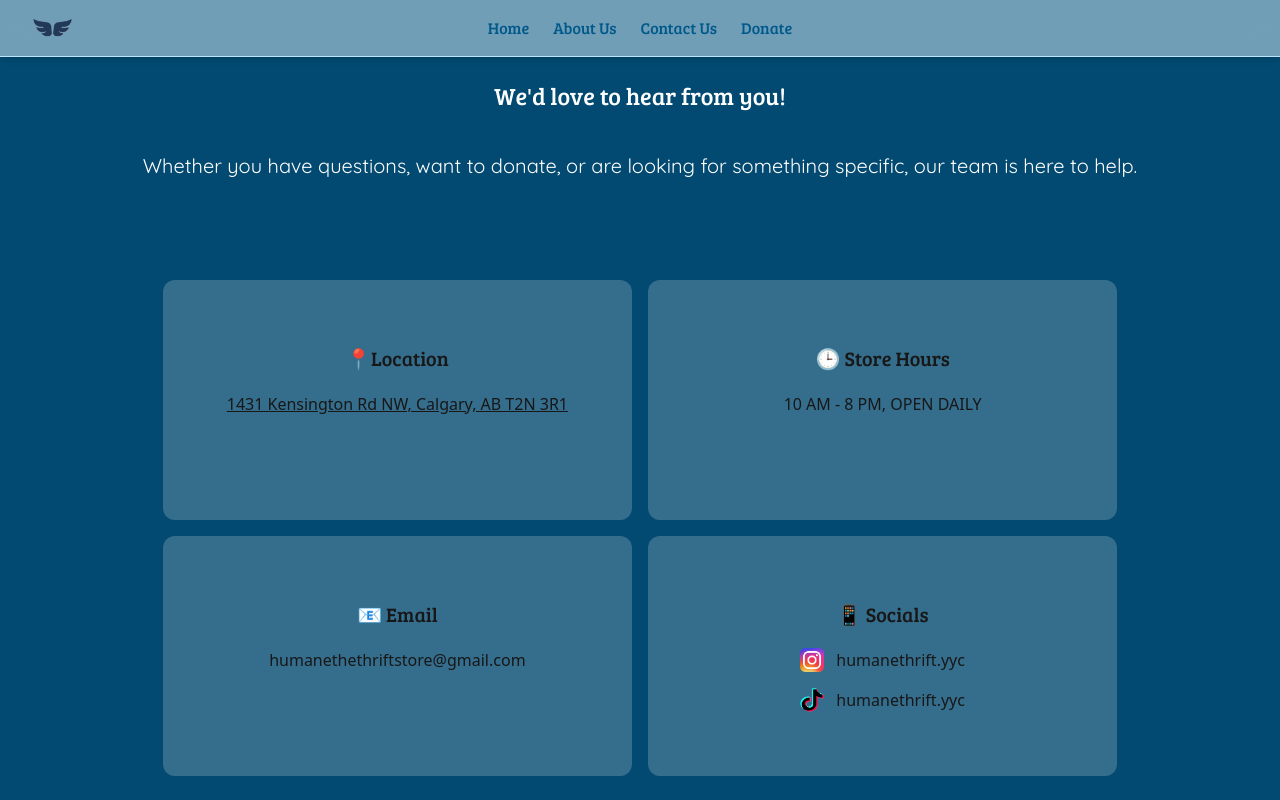
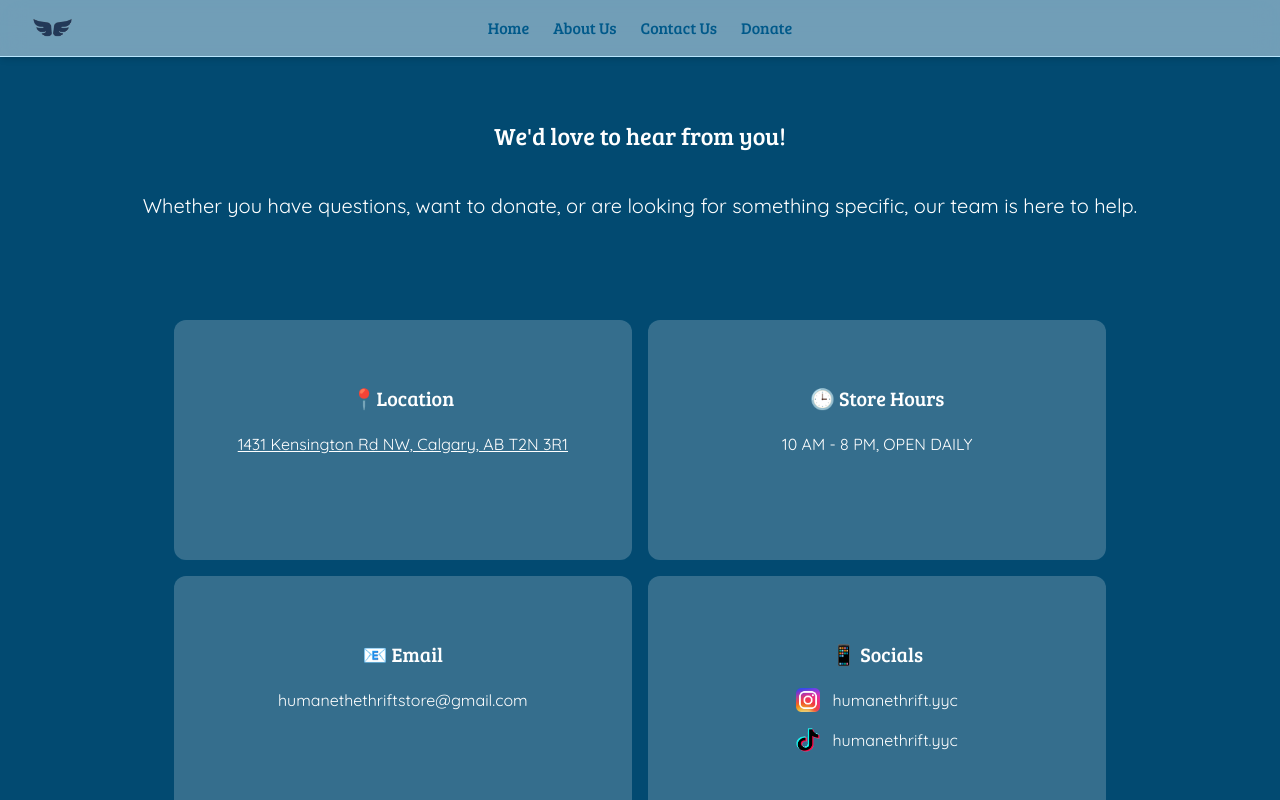
Before and after one commit to Puja304/Humane, a Next.js app: page /contact in a window 1280 px wide. Shown: the top 800 px of the page. Built offline with nearby package versions, Linux system fonts and the light colour scheme; a web font is replaced by a local one.

Commit message:
fix: made small ui changes

```diff
--- a/src/app/about/page.tsx
+++ b/src/app/about/page.tsx
@@ -8,7 +8,7 @@ export default function About() {
     <div className="flex flex-col align-center">
       <Header/>
       <div className={`about-us-block bg-sky-900 mt-60 mx-20 flex flex-col items-center rounded-xl w-xs sm:w-sm md:w-md lg:w-xl xl:w-4xl self-center px-8 sm:px-12 md:px-16 lg:px-20 xl:px-25 py-15 mb-20 overflow-hidden text-center`}>
-        <h1 className={`about-us-title ${bree.className} text-4xl mb-10 p-5 text-white`}>About <u>Humane</u></h1>
+        <h1 className={`about-us-title ${bree.className} text-4xl mb-10 p-5 text-white`}>About <i>Humane</i></h1>
         <p className={`about-us-content leading-loose text-center ${quicksand.className} text-white text-lg/loose`}>Humane The Thrift Store is built on a simple belief: fashion should be affordable, accessible, and kind to the planet.
         <br/><br/>We make secondhand shopping feel exciting and inclusive, whether you are looking for unique pieces, building a budget-friendly wardrobe, or giving your items a new life.
         <br/><br/>Our inventory is a mix of community donations and carefully sourced finds.
@@ -16,7 +16,7 @@ export default function About() {
         <br/><br/>We aim to be a welcoming space where everyone can find something they love and feel good about their choices.
         <br/><br/>Thank you for being part of our story.</p>
         <div className="donation-note-img sm:mt-3 md:mt-3 lg:mt-5">
-            <img src='./circle-logo-white.png'
+            <img src='./thriftstorelogowhitenew.png'
             alt="humane-logo"
                 className="
                 pt-8
--- a/src/app/components/HeroSection.tsx
+++ b/src/app/components/HeroSection.tsx
@@ -58,9 +58,10 @@ const HeroSection = () => {
       />
 
       {/* Text box always fully visible */}
-      <div className="absolute inset-y-0 left-6 sm:left-10 flex flex-col justify-center px-4 sm:px-6 py-3 sm:py-4 max-w-xl">
+      <div className="absolute inset-y-0 left-6 sm:left-10 flex flex-col justify-center px-4 sm:px-6 py-3 sm:py-4 max-w-xl bg-white/5 backdrop-blur-xs
+                rounded-xl shadow-lg max-h-fit self-center">
         <h1
-          className={`${bree.className} text-4xl sm:text-6xl md:text-7xl lg:text-7xl font-extrabold text-transparent bg-clip-text bg-gradient-to-r from-sky-300 via-sky-400 to-sky-200 drop-shadow-[0_2px_12px_rgba(0,0,0,0.6)] leading-[1.05]`}
+          className={`${bree.className} text-4xl sm:text-6xl md:text-7xl lg:text-7xl font-extrabold bg-clip-text text-sky-400 drop-shadow-[0_2px_12px_rgba(0,0,0,0.6)] leading-[1.05]`}
         >
           Humane<br/>The Thrift Store
         </h1>
--- a/src/app/contact/page.tsx
+++ b/src/app/contact/page.tsx
@@ -7,36 +7,36 @@ export default function Contact() {
   return (
     <div className="flex flex-col align-center bg-sky-900">
       <Header/>
-      <div className={`contact-us-block bg-sky-900 pt-20 min-h-screen flex flex-col items-center rounded-xl w-screen self-center px-8 sm:px-12 md:px-16 lg:px-20 xl:px-25 py-15 mb-20 overflow-hidden text-center`}>
+      <div className={`contact-us-block bg-sky-900 pt-20 min-h-screen flex flex-col items-center rounded-xl w-screen self-center px-8 sm:px-12 md:px-16 lg:px-20 xl:px-25 py-15 mb-20 overflow-hidden text-center lg:mt-10`}>
         <p className={`contact-greeting text-white ${bree.className} text-2xl`}>We'd love to hear from you!</p>
         <p className={`contact-greeting text-white ${quicksand.className} text-xl mt-10`}>Whether you have questions, want to donate, or are looking for something specific, our team is here to help.</p>
         <div className="ccontact-grid grid grid-cols-1 md:grid-cols-2 auto-rows-fr gap-4 mt-25 h-full">
           <div className="location bg-white/20 rounded-xl p-4 py-16 lg:p-16">
-            <h1 className={`location-title ${bree.className} text-xl`}>📍Location</h1>
+            <h1 className={`location-title ${bree.className} text-xl text-white`}>📍Location</h1>
              <p className="mt-5">
                 <a href="https://maps.google.com/?q=1431+Kensington+Rd+NW,+Calgary,+AB+T2N+3R1"
                   target="_blank"
                   rel="noopener noreferrer"
-                  className="underline hover:text-gray-200">
+                  className={` ${quicksand.className} underline hover:text-gray-200 text-white`}>
                   1431 Kensington Rd NW, Calgary, AB T2N 3R1
                 </a>
               </p>
           </div>
           <div className="bg-white/20 rounded-xl p-4 py-16 lg:p-16">
-            <h1 className={`store-hours-title ${bree.className} text-xl `}>🕒 Store Hours</h1>
-            <p className="mt-5">10 AM - 8 PM, OPEN DAILY</p>
+            <h1 className={`store-hours-title ${bree.className} text-xl text-white `}>🕒 Store Hours</h1>
+            <p className={` ${quicksand.className} mt-5 text-white`}>10 AM - 8 PM, OPEN DAILY</p>
           </div>
           <div className="bg-white/20 rounded-xl p-4 py-16 lg:p-16">
-            <h1 className={`email-title ${bree.className} text-xl`}>📧 Email</h1>
+            <h1 className={`email-title ${bree.className} text-xl text-white`}>📧 Email</h1>
             <p className="mt-5 text-md">
               <a href="mailto:humanethethriftstore@gmail.com"
-                className="hover:text-gray-200">
+                className={` ${quicksand.className} hover:text-gray-200 text-white`}>
                 humanethethriftstore@gmail.com
               </a>
             </p>
           </div>
           <div className="bg-white/20 rounded-xl p-4 py-16 lg:p-16">
-            <h1 className={`socials-title ${bree.className} text-xl`}>📱 Socials</h1>
+            <h1 className={`socials-title ${bree.className} text-xl text-white`}>📱 Socials</h1>
 
             <div className="mt-5 space-y-4 flex flex-col items-center">
 
@@ -51,7 +51,7 @@ export default function Contact() {
                   alt="instagram-logo"
                   className="w-6 h-6"
                 />
-                <span className="ml-3">humanethrift.yyc</span>
+                <span className={`${quicksand.className} ml-3 text-white`}>humanethrift.yyc</span>
               </a>
               <a
                 href="https://tiktok.com/@humanethrift.yyc"
@@ -64,7 +64,7 @@ export default function Contact() {
                   alt="tiktok-logo"
                   className="w-6 h-6"
                 />
-                <span className="ml-3">humanethrift.yyc</span>
+                <span className={`${quicksand.className} ml-3 text-white`}>humanethrift.yyc</span>
               </a>
 
             </div>
--- a/src/app/donate/page.tsx
+++ b/src/app/donate/page.tsx
@@ -47,18 +47,18 @@ export default function Donate() {
         <div className="donation-page-body mt-11">
             <div className={` ${quicksand.className} discount-note bg-highlight mt-13 text-white py-5 text-center text-md animate-on-scroll`}>
                 <h1 className="text-xl animate-bounce"><b>10% off!</b></h1>
-                <p className="text-sm">Bring in a bag of donations and enjoy 10% off on your next purchase!</p>
+                <p className="text-sm font-bold">Bring in a bag of donations and enjoy 10% off on your next purchase!</p>
             </div>
             <div className="donations-details flex flex-col items-center py-10 w-screen">
                 <div className="donation-titles flex flex-col items-center mb-10 animate-on-scroll">
                     <h1 className={` ${bree.className} donation-title text-2xl text-main-blue font-bold`}> Donate With Us</h1>
-                    <h3 className={` ${quicksand.className} text-sm md:text-lg px-4`}>Let's stitch a better future together, one piece at a time!</h3>
+                    {/* <h3 className={` ${quicksand.className} text-sm md:text-lg px-4`}>Let's stitch a better future together, one piece at a time!</h3> */}
                 </div>
 
 
                 <div className="donation-dos bg-main-blue rounded-xl flex flex-col p-10 w-9/10 md:w-3/5 items-center animate-on-scroll">
                     <div className="items-we">
-                        <h3 className={`text-white ${bree.className} mb-2`}>Items We Accept</h3>
+                        <h3 className={`text-white ${bree.className} mb-2 text-lg md:text-2xl`}>Items We Accept</h3>
                     </div>
                         {!showFooter && <h3 className={` ${quicksand.className} text-white`}>(Click to see more details!)</h3>}
                         <div className="dos-dons-grid-render w-1/1 mt-10">
@@ -69,7 +69,7 @@ export default function Donate() {
                 </div>
                 <div className="donation-donts bg-main-blue rounded-xl flex flex-col p-10 w-9/10 md:w-3/5 items-center animate-on-scroll mt-10">
                     <div className="items-we">
-                        <h3 className={`text-white ${bree.className} mb-2`}>Items We Do NOT Accept</h3>
+                        <h3 className={`text-white ${bree.className} mb-2 text-lg md:text-2xl`}>Items We Do NOT Accept</h3>
                     </div>
                         {!showFooter && <h3 className={` ${quicksand.className} text-white`}>(Click to see more details!)</h3>}
                         <div className="dos-dons-grid-render w-1/1 mt-10">
```
Also changed, not shown: public/thriftstorelogowhite.jpeg (added), public/thriftstorelogowhitenew.png (added).
